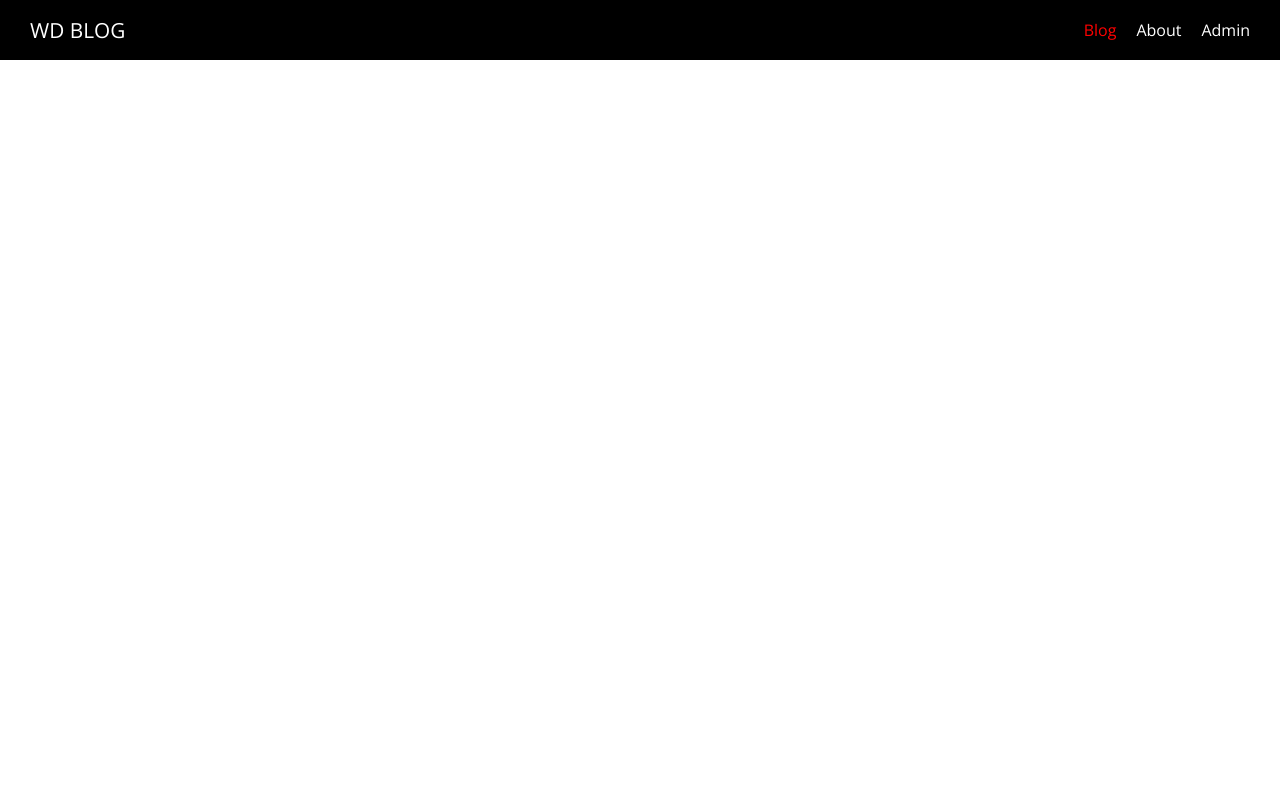
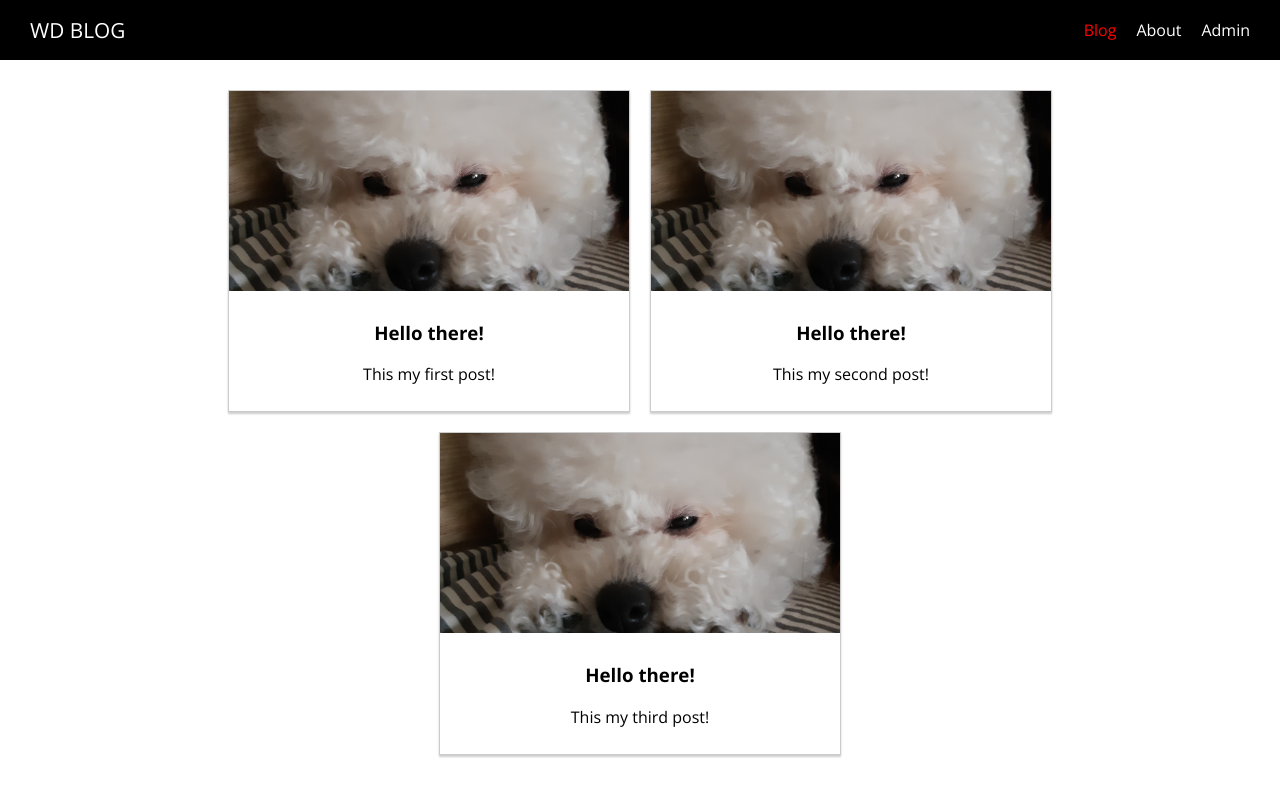
Before and after one commit to joonYK/nuxt-study, a Nuxt app in the folder blog/: page /posts in a window 1280 px wide. Shown: the top 796 px of the page. Built offline with nearby package versions, Linux system fonts and the light colour scheme.

Commit message:
blog project PostList Component

```diff
--- /dev/null
+++ b/blog/components/Posts/PostList.vue
@@ -0,0 +1,31 @@
+<template>
+	<section class="post-list">
+		<PostPreview id="1" title="Hello there!" previewText="This my first post!" :thumbnail="require('~/assets/images/img.jpeg')"/>
+		<PostPreview id="2" title="Hello there!" previewText="This my second post!" :thumbnail="require('~/assets/images/img.jpeg')"/>
+		<PostPreview id="3" title="Hello there!" previewText="This my third post!" :thumbnail="require('~/assets/images/img.jpeg')"/>
+	</section>
+</template>
+
+<script>
+import PostPreview from '@/components/Posts/PostPreview'
+
+export default {
+	name: 'PostList',
+    components: {
+        PostPreview
+    }
+
+}
+</script>
+
+<style scoped>
+
+    .post-list {
+		display: flex;
+		padding: 20px;
+		box-sizing: border-box;
+		flex-wrap: wrap;
+		align-items: center;
+		justify-content: center;
+    }
+</style>
--- a/blog/pages/index.vue
+++ b/blog/pages/index.vue
@@ -3,20 +3,18 @@
         <section class="intro">
             <h1>Get the latest tech news!</h1>
         </section>
-        <section class="featured-posts">
-            <PostPreview id="1" title="Hello there!" previewText="This my first post!" :thumbnail="require('~/assets/images/img.jpeg')"/>
-            <PostPreview id="1" title="Hello there!" previewText="This my second post!" :thumbnail="require('~/assets/images/img.jpeg')"/>
-            <PostPreview id="1" title="Hello there!" previewText="This my third post!" :thumbnail="require('~/assets/images/img.jpeg')"/>
-        </section>
+        <post-list/>
     </div>
 </template>
 
 <script>
 import PostPreview from '@/components/Posts/PostPreview'
+import PostList from '../components/Posts/PostList.vue'
 
 export default {
     components: {
-        PostPreview
+        PostPreview,
+        PostList
     }
 
 }
--- a/blog/pages/posts/index.vue
+++ b/blog/pages/posts/index.vue
@@ -1,8 +1,19 @@
 <template>
     <div class="posts-page">
-
+        <post-list/>
     </div>
 </template>
+
+<script>
+import PostList from '@/components/Posts/PostList'
+
+export default {
+    components: {
+        PostList
+    }
+
+}
+</script>
 
 <style scoped>
     .posts-page {
@@ -10,4 +21,5 @@
         justify-content: center;
         align-items: center;
     }
+
 </style>
```
